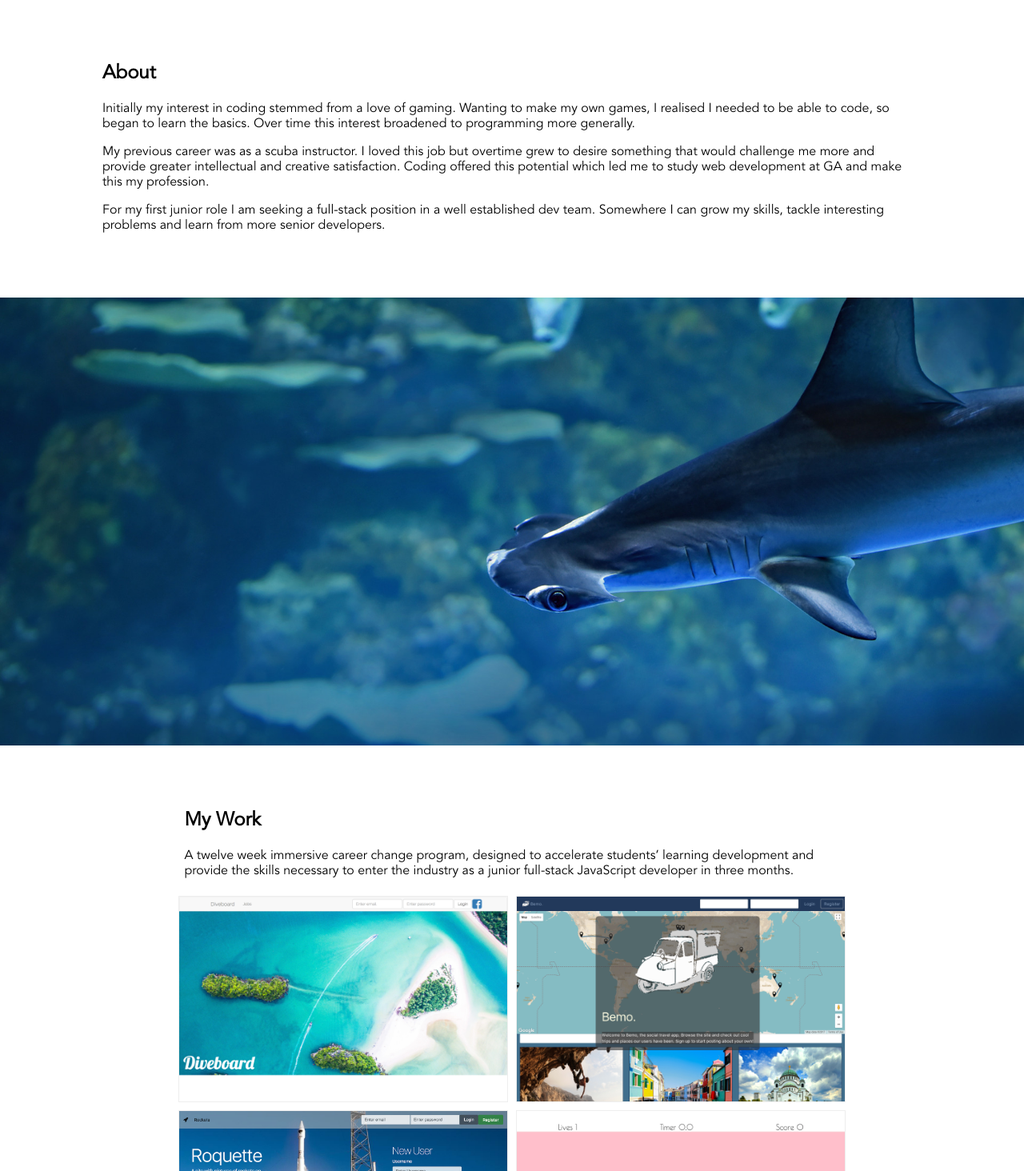
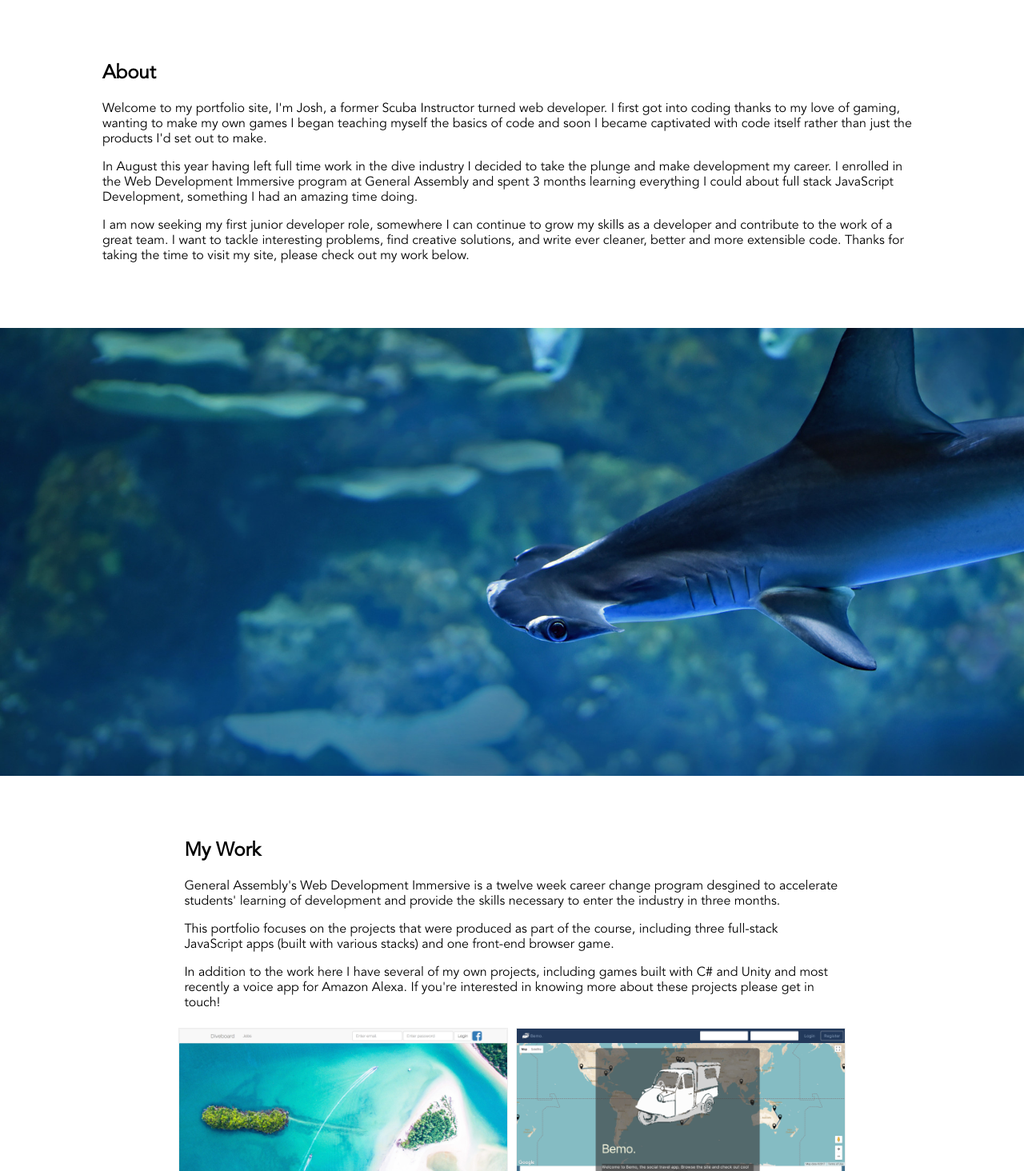
Before and after one commit to jdLYNC/jdLYNC.github.io, a website: page index.html in a window 1280 px wide. Shown: the part 722-2186 px from the top of the page at 80% size. Drawn offline with nearby package versions, Linux system fonts and the light colour scheme.

Commit message:
adding open graph protocol data

```diff
--- a/index.html
+++ b/index.html
@@ -3,6 +3,11 @@
   <head>
     <meta charset="utf-8">
     <title>Josh Lynch - JavaScript Developer</title>
+    <meta property="og:title" content="Josh Lynch - JavaScript Developer" />
+    <meta name="description" content="Josh Lynch - Junior JavaScript web developer, working with React, Angular, Node, Mongo, Express, RESTful web architecture and the MVC design design pattern.  Trained at General Assembly.">
+    <meta property="description" content="Josh Lynch - Junior JavaScript web developer, working with React, Angular, Node, Mongo, Express, RESTful web architecture and the MVC design design pattern.  Trained at General Assembly.">
+    <meta property="og:url" content="https://www.joshlynch.co.uk/" />
+    <meta property="og:image" content="./images/icons/og-image.jpg" />
 
     <meta name="viewport" content="width=device-width, initial-scale=1.0">
     <link rel="stylesheet" href="./style.css">
@@ -27,9 +32,9 @@
 
     <section id="about">
       <h2>About</h2>
-      <p>Initially my interest in coding stemmed from a love of gaming. Wanting to make my own games, I realised I needed to be able to code, so began to learn the basics. Over time this interest broadened to programming more generally.</p>
-      <p>My previous career was as a scuba instructor. I loved this job but overtime grew to desire something that would challenge me more and provide greater intellectual and creative satisfaction. Coding offered this potential which led me to study web development at GA and make this my profession.</p>
-      <p>For my first junior role I am seeking a full-stack position in a well established dev team. Somewhere I can grow my skills, tackle interesting problems and learn from more senior developers.</p>
+      <p>Welcome to my portfolio site, I'm Josh, a former Scuba Instructor turned web developer.  I first got into coding thanks to my love of gaming, wanting to make my own games I began teaching myself the basics of code and soon I became captivated with code itself rather than just the products I'd set out to make.</p>
+      <p>In August this year having left full time work in the dive industry I decided to take the plunge and make development my career.  I enrolled in the Web Development Immersive program at General Assembly and spent 3 months learning everything I could about full stack JavaScript Development, something I had an amazing time doing.</p>
+      <p>I am now seeking my first junior developer role, somewhere I can continue to grow my skills as a developer and contribute to the work of a great team.  I want to tackle interesting problems, find creative solutions, and write ever cleaner, better and more extensible code.  Thanks for taking the time to visit my site, please check out my work below.</p>
     </section>
 
     <div class="parallax prlx-2">
@@ -38,7 +43,9 @@
     <section id="my-work">
       <article>
         <h2>My Work</h2>
-        <p>A twelve week immersive career change program, designed to accelerate students’ learning development and provide the skills necessary to enter the industry as a junior full-stack JavaScript developer in three months.</p>
+        <p>General Assembly's Web Development Immersive is a twelve week career change program desgined to accelerate students' learning of development and provide the skills necessary to enter the industry in three months.</p>
+        <p>This portfolio focuses on the projects that were produced as part of the course, including three full-stack JavaScript apps (built with various stacks) and one front-end browser game.</p>
+        <p>In addition to the work here I have several of my own projects, including games built with C# and Unity and most recently a voice app for Amazon Alexa.  If you're interested in knowing more about these projects please get in touch!</p>
       </article>
 
       <div id="project-selector">
@@ -53,7 +60,7 @@
           <span><i class="fa fa-times-circle" aria-hidden="true"></i></span>
         </h3>
           <img src="./images/projects/diveboard1.jpg" alt="diveboard homepage">
-          <p>I created Diveboard as a better alternative to the job sites the industry currently uses.  A MERN stack app, Diveboard integrates GoogleMaps, Places and Rest Countries APIs, bcrypt and JWT for user authentication, Axios and bluebird for http requests and bootstrap styling.</p>
+          <p>I created Diveboard as a better alternative to the job sites currently used in the dive industry.  A MERN stack app, Diveboard integrates GoogleMaps, Places and Rest Countries APIs, bcrypt and JWT for user authentication, Axios and bluebird for http requests and bootstrap styling.  </p>
         <div class="links">
           <a href="https://github.com/jdLYNC/wdi-project-4" target="_blank">
             <img src="./images/icons/github.png" alt="github">
```
Also changed, not shown: images/icons/og-image.jpg (added).
